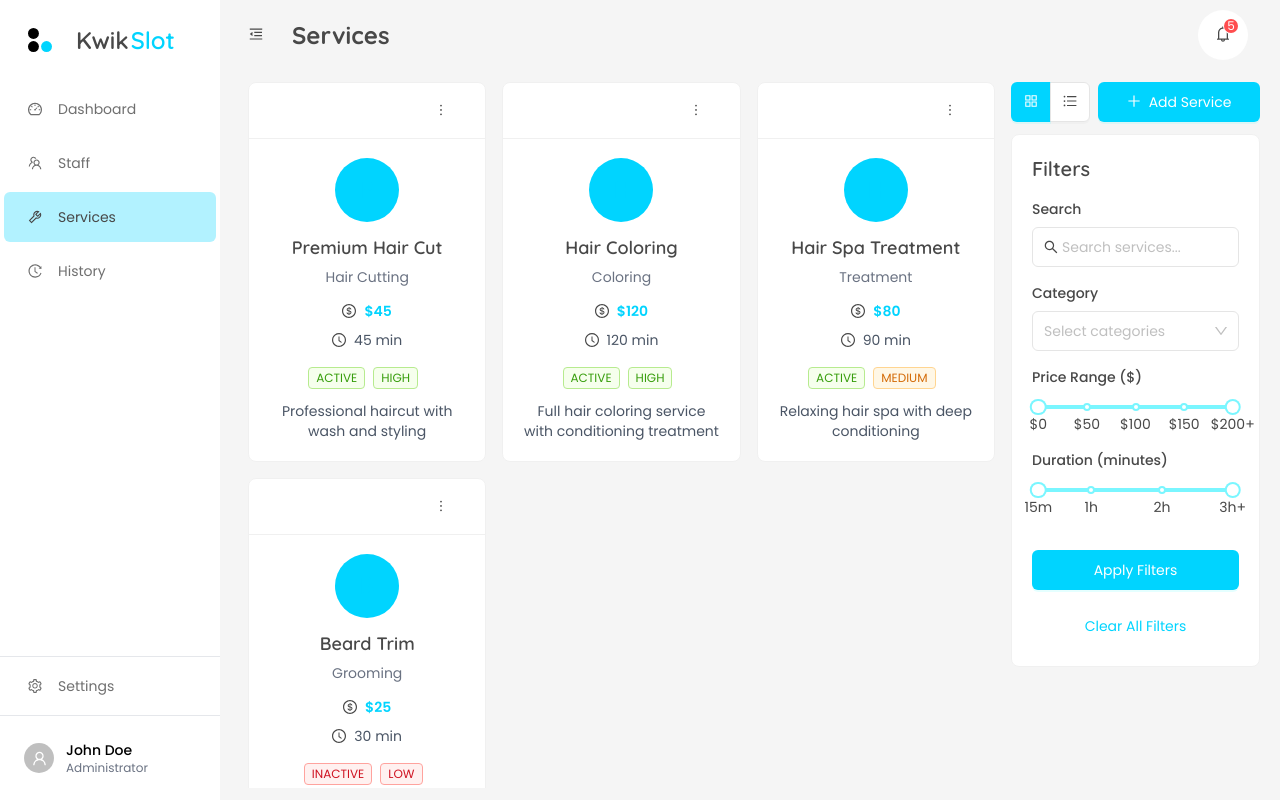
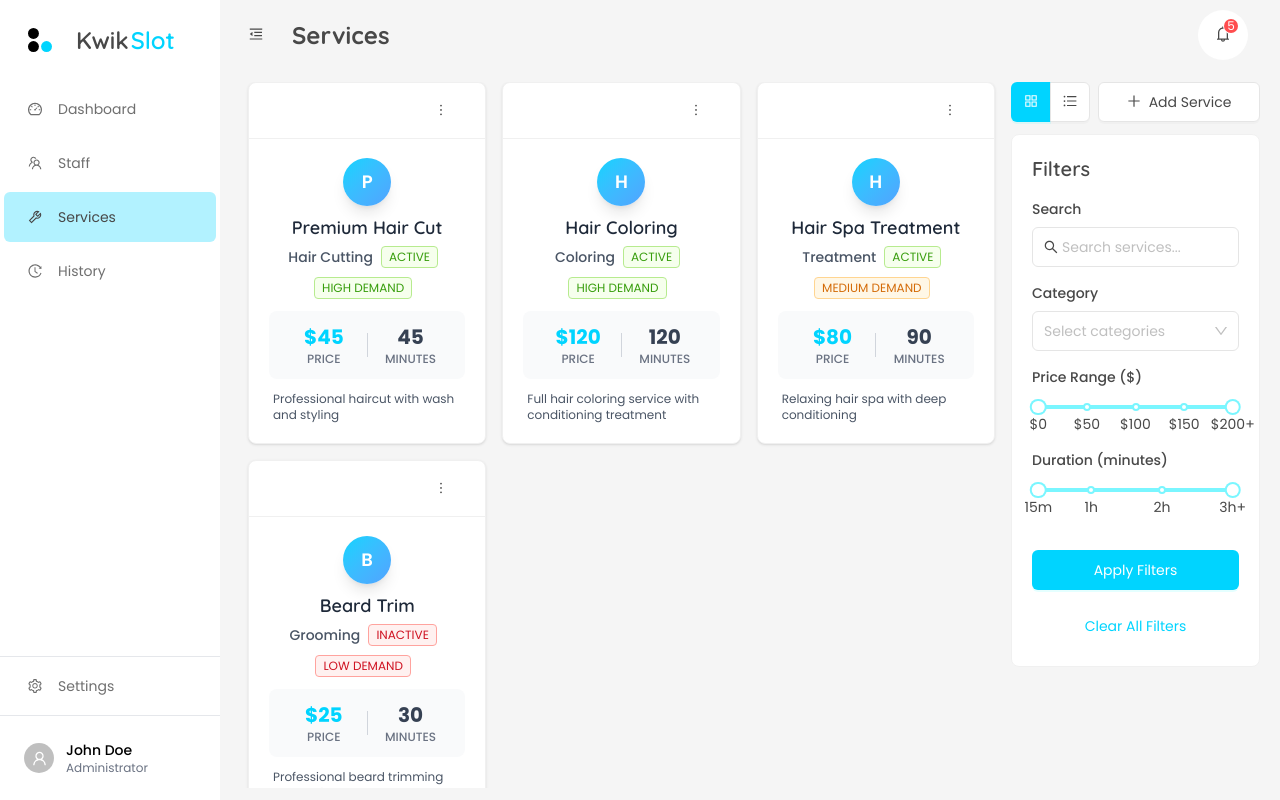
Before and after one commit to nectro/kwikslot_frontend, a Next.js app: page /services in a window 1280 px wide. Built offline with nearby package versions, Linux system fonts and the light colour scheme; what @ant-design/nextjs-registry would draw is missing.

Commit message:
add: basic setup for the cards display

```diff
--- a/src/app/services/page.tsx
+++ b/src/app/services/page.tsx
@@ -131,44 +131,52 @@ export default function ServicesPage() {
   const renderGridCard = (service: Service) => (
     <Card
       key={service.id}
-      className="h-full hover:shadow-md transition-shadow"
+      className="h-full hover:shadow-lg transition-all duration-200 border-0 shadow-sm"
       extra={
         <Dropdown menu={getActionMenu(service)} trigger={['click']}>
-          <Button type="text" icon={<MoreOutlined />} />
+          <Button type="text" icon={<MoreOutlined />} className="text-gray-400 hover:text-gray-600" />
         </Dropdown>
       }
     >
-      <div className="text-center">
-        <div className="w-16 h-16 mx-auto mb-3 bg-brand-primary bg-opacity-20 rounded-full flex items-center justify-center">
-          <span className="text-2xl text-brand-primary">
-            {service.name.charAt(0)}
-          </span>
+      <div className="flex flex-col h-full">
+        {/* Header Section */}
+        <div className="text-center mb-3">
+          <div className="w-12 h-12 mx-auto mb-2 bg-gradient-to-br from-brand-primary to-blue-400 rounded-full flex items-center justify-center shadow-lg">
+            <span className="text-lg text-white font-semibold">
+              {service.name.charAt(0)}
+            </span>
+          </div>
+          <h3 className="font-semibold text-lg mb-1 font-quicksand text-gray-800">{service.name}</h3>
+          <div className="flex items-center justify-center gap-2 mb-2">
+            <p className="text-sm text-gray-600 font-medium">{service.category}</p>
+            <Tag color={service.status === 'active' ? 'green' : 'red'} className="text-xs">
+              {service.status.toUpperCase()}
+            </Tag>
+          </div>
+          <Tag color={getPopularityColor(service.popularity)} className="text-xs mb-2">
+            {service.popularity.toUpperCase()} DEMAND
+          </Tag>
         </div>
 
-        <h3 className="font-semibold text-lg mb-1 font-quicksand">{service.name}</h3>
-        <p className="text-gray-500 mb-3">{service.category}</p>
-
-        <div className="space-y-2 mb-4">
-          <div className="flex items-center justify-center gap-2">
-            <DollarOutlined className="text-gray-400" />
-            <span className="font-semibold text-brand-primary">${service.price}</span>
-          </div>
-          <div className="flex items-center justify-center gap-2">
-            <ClockCircleOutlined className="text-gray-400" />
-            <span className="text-sm text-gray-600">{service.duration} min</span>
+        {/* Price and Duration Section */}
+        <div className="bg-gray-50 rounded-lg p-3 mb-3">
+          <div className="flex items-center justify-between">
+            <div className="text-center flex-1">
+              <div className="text-xl font-bold text-brand-primary">${service.price}</div>
+              <div className="text-xs text-gray-500 uppercase font-medium">Price</div>
+            </div>
+            <div className="w-px h-6 bg-gray-300"></div>
+            <div className="text-center flex-1">
+              <div className="text-xl font-bold text-gray-700">{service.duration}</div>
+              <div className="text-xs text-gray-500 uppercase font-medium">Minutes</div>
+            </div>
           </div>
         </div>
 
-        <div className="mb-3 space-x-2">
-          <Tag color={service.status === 'active' ? 'green' : 'red'}>
-            {service.status.toUpperCase()}
-          </Tag>
-          <Tag color={getPopularityColor(service.popularity)}>
-            {service.popularity.toUpperCase()}
-          </Tag>
+        {/* Description */}
+        <div className="flex-1 px-1">
+          <p className="text-xs text-gray-600 line-clamp-3">{service.description}</p>
         </div>
-
-        <p className="text-sm text-gray-600">{service.description}</p>
       </div>
     </Card>
   );
@@ -176,41 +184,50 @@ export default function ServicesPage() {
   const renderListCard = (service: Service) => (
     <Card
       key={service.id}
-      className="mb-4 hover:shadow-md transition-shadow"
+      className="mb-3 hover:shadow-lg transition-all duration-200 border-0 shadow-sm"
       extra={
         <Dropdown menu={getActionMenu(service)} trigger={['click']}>
-          <Button type="text" icon={<MoreOutlined />} />
+          <Button type="text" icon={<MoreOutlined />} className="text-gray-400 hover:text-gray-600" />
         </Dropdown>
       }
     >
-      <div className="flex items-start gap-4">
-        <div className="w-16 h-16 bg-brand-primary bg-opacity-20 rounded-full flex items-center justify-center flex-shrink-0">
-          <span className="text-xl text-brand-primary">
+      <div className="flex items-start gap-3">
+        {/* Service Icon */}
+        <div className="w-12 h-12 bg-gradient-to-br from-brand-primary to-blue-400 rounded-full flex items-center justify-center flex-shrink-0 shadow-lg">
+          <span className="text-lg text-white font-semibold">
             {service.name.charAt(0)}
           </span>
         </div>
 
-        <div className="flex-1">
+        {/* Main Content */}
+        <div className="flex-1 min-w-0">
+          {/* Header Row */}
           <div className="flex items-start justify-between mb-2">
-            <div>
-              <h3 className="font-semibold text-lg mb-1 font-quicksand">{service.name}</h3>
-              <p className="text-gray-500">{service.category}</p>
+            <div className="min-w-0 flex-1">
+              <h3 className="font-semibold text-lg mb-1 font-quicksand text-gray-800 truncate">{service.name}</h3>
+              <div className="flex items-center gap-2 flex-wrap">
+                <span className="text-sm text-gray-600 font-medium">{service.category}</span>
+                <div className="flex gap-1">
+                  <Tag color={service.status === 'active' ? 'green' : 'red'} className="text-xs">
+                    {service.status.toUpperCase()}
+                  </Tag>
+                  <Tag color={getPopularityColor(service.popularity)} className="text-xs">
+                    {service.popularity.toUpperCase()}
+                  </Tag>
+                </div>
+              </div>
             </div>
-            <div className="text-right">
-              <div className="font-semibold text-lg text-brand-primary">${service.price}</div>
-              <div className="text-sm text-gray-500">{service.duration} minutes</div>
+
+            {/* Price and Duration */}
+            <div className="bg-gray-50 rounded-lg p-2 ml-3 text-center min-w-0">
+              <div className="text-lg font-bold text-brand-primary">${service.price}</div>
+              <div className="text-xs text-gray-500">{service.duration} min</div>
             </div>
           </div>
 
-          <p className="text-gray-600 mb-3">{service.description}</p>
-
-          <div className="flex items-center gap-2">
-            <Tag color={service.status === 'active' ? 'green' : 'red'}>
-              {service.status.toUpperCase()}
-            </Tag>
-            <Tag color={getPopularityColor(service.popularity)}>
-              {service.popularity.toUpperCase()} DEMAND
-            </Tag>
+          {/* Description */}
+          <div className="bg-gray-50 rounded-lg p-2">
+            <p className="text-gray-600 text-sm leading-relaxed">{service.description}</p>
           </div>
         </div>
       </div>
@@ -254,7 +271,6 @@ export default function ServicesPage() {
                 />
               </Space.Compact>
               <Button
-                type="primary"
                 icon={<PlusOutlined />}
                 className='flex-1'
                 onClick={handleAdd}
--- a/src/app/staff/page.tsx
+++ b/src/app/staff/page.tsx
@@ -2,7 +2,7 @@
 
 import { useState } from 'react';
 import { Card, Row, Col, Button, Avatar, Tag, Space, Dropdown, Modal, Form, Input, Select } from 'antd';
-import { PlusOutlined, AppstoreOutlined, UnorderedListOutlined, MoreOutlined, EditOutlined, DeleteOutlined, PhoneOutlined, MailOutlined } from '@ant-design/icons';
+import { PlusOutlined, AppstoreOutlined, UnorderedListOutlined, MoreOutlined, EditOutlined, DeleteOutlined, PhoneOutlined, MailOutlined, UserOutlined } from '@ant-design/icons';
 import StaffFilters from '@/components/staff/StaffFilters';
 
 interface Staff {
@@ -113,43 +113,53 @@ export default function StaffPage() {
   const renderGridCard = (staffMember: Staff) => (
     <Card
       key={staffMember.id}
-      className="h-full hover:shadow-md transition-shadow"
+      className="h-full hover:shadow-lg transition-all duration-200 border-0 shadow-sm"
       extra={
         <Dropdown menu={getActionMenu(staffMember)} trigger={['click']}>
-          <Button type="text" icon={<MoreOutlined />} />
+          <Button type="text" icon={<MoreOutlined />} className="text-gray-400 hover:text-gray-600" />
         </Dropdown>
       }
     >
-      <div className="text-center">
-        <Avatar size={64} className="mb-3 bg-brand-primary bg-opacity-20 text-brand-primary">
+      <div className="flex flex-col h-full">
+        {/* Header Section */}
+        <div className="text-center mb-3">
+          <Avatar size={56} className="mb-2 bg-gradient-to-br from-brand-primary to-blue-400 text-white font-semibold shadow-lg">
             {staffMember.name.split(' ').map(n => n[0]).join('')}
           </Avatar>
-        <h3 className="font-semibold text-lg mb-1 font-quicksand">{staffMember.name}</h3>
-        <p className="text-gray-500 mb-3">{staffMember.role}</p>
-
-        <div className="space-y-2 mb-4">
-          <div className="text-sm text-gray-600">
-            <MailOutlined className="mr-2" />
-            {staffMember.email}
+          <h3 className="font-semibold text-lg mb-1 font-quicksand text-gray-800">{staffMember.name}</h3>
+          <div className="flex items-center justify-center gap-2 mb-2">
+            <span className="text-sm text-gray-600 font-medium">{staffMember.role}</span>
+            <Tag color={staffMember.status === 'active' ? 'green' : 'red'} className="text-xs">
+              {staffMember.status.toUpperCase()}
+            </Tag>
           </div>
-          <div className="text-sm text-gray-600">
-            <PhoneOutlined className="mr-2" />
-            {staffMember.phone}
+          <div className="text-xs text-gray-500 bg-gray-50 rounded px-2 py-1 inline-block">
+            {staffMember.experience}
           </div>
         </div>
 
-        <div className="mb-3">
-          <Tag color={staffMember.status === 'active' ? 'green' : 'red'}>
-            {staffMember.status.toUpperCase()}
-          </Tag>
+        {/* Contact Info */}
+        <div className="bg-gray-50 rounded-lg p-2 mb-3 space-y-1">
+          <div className="flex items-center text-xs text-gray-600">
+            <MailOutlined className="mr-1 text-brand-primary text-xs" />
+            <span className="truncate">{staffMember.email}</span>
+          </div>
+          <div className="flex items-center text-xs text-gray-600">
+            <PhoneOutlined className="mr-1 text-brand-primary text-xs" />
+            <span>{staffMember.phone}</span>
+          </div>
         </div>
 
-        <div className="space-y-1">
+        {/* Specialties */}
+        <div className="flex-1">
+          <div className="text-xs font-medium text-gray-700 mb-1">Specialties</div>
+          <div className="flex flex-wrap gap-1">
             {staffMember.specialties.map(specialty => (
-            <Tag key={specialty} color="blue" className="mb-1">
+              <Tag key={specialty} color="blue" className="text-xs mb-1 px-1 py-0">
                 {specialty}
               </Tag>
             ))}
+          </div>
         </div>
       </div>
     </Card>
@@ -158,53 +168,66 @@ export default function StaffPage() {
   const renderListCard = (staffMember: Staff) => (
     <Card
       key={staffMember.id}
-      className="mb-4 hover:shadow-md transition-shadow"
+      className="mb-3 hover:shadow-lg transition-all duration-200 border-0 shadow-sm"
       extra={
         <Dropdown menu={getActionMenu(staffMember)} trigger={['click']}>
-          <Button type="text" icon={<MoreOutlined />} />
+          <Button type="text" icon={<MoreOutlined />} className="text-gray-400 hover:text-gray-600" />
         </Dropdown>
       }
     >
-      <div className="flex items-center gap-4">
-        <Avatar size={56} className="bg-brand-primary bg-opacity-20 text-brand-primary">
+      <div className="flex items-start gap-3">
+        {/* Avatar */}
+        <Avatar size={48} className="bg-gradient-to-br from-brand-primary to-blue-400 text-white font-semibold shadow-lg flex-shrink-0">
           {staffMember.name.split(' ').map(n => n[0]).join('')}
         </Avatar>
 
-        <div className="flex-1">
-          <div className="flex items-start justify-between">
-            <div>
-              <h3 className="font-semibold text-lg mb-1 font-quicksand">{staffMember.name}</h3>
-              <p className="text-gray-500 mb-2">{staffMember.role}</p>
-            </div>
-            <Tag color={staffMember.status === 'active' ? 'green' : 'red'}>
+        {/* Main Content */}
+        <div className="flex-1 min-w-0">
+          {/* Header Row */}
+          <div className="flex items-start justify-between mb-2">
+            <div className="min-w-0 flex-1">
+              <h3 className="font-semibold text-lg mb-1 font-quicksand text-gray-800 truncate">{staffMember.name}</h3>
+              <div className="flex items-center gap-2 flex-wrap">
+                <span className="text-sm text-gray-600 font-medium">{staffMember.role}</span>
+                <Tag color={staffMember.status === 'active' ? 'green' : 'red'} className="text-xs">
                   {staffMember.status.toUpperCase()}
                 </Tag>
-          </div>
-
-          <div className="grid grid-cols-2 gap-4 mb-3">
-            <div>
-              <div className="text-sm text-gray-600 mb-1">
-                <MailOutlined className="mr-2" />
-                {staffMember.email}
-              </div>
-              <div className="text-sm text-gray-600">
-                <PhoneOutlined className="mr-2" />
-                {staffMember.phone}
-              </div>
-            </div>
-            <div>
-              <div className="text-sm text-gray-600 mb-1">
-                Experience: {staffMember.experience}
+                <span className="text-xs text-gray-500 bg-gray-100 rounded px-2 py-0.5">
+                  {staffMember.experience}
+                </span>
               </div>
             </div>
           </div>
 
+          {/* Contact Info Grid */}
+          <div className="grid grid-cols-1 md:grid-cols-2 gap-2 mb-2">
+            <div className="bg-gray-50 rounded-lg p-2">
+              <div className="flex items-center text-xs text-gray-600 mb-1">
+                <MailOutlined className="mr-1 text-brand-primary text-xs" />
+                <span className="truncate">{staffMember.email}</span>
+              </div>
+              <div className="flex items-center text-xs text-gray-600">
+                <PhoneOutlined className="mr-1 text-brand-primary text-xs" />
+                <span>{staffMember.phone}</span>
+              </div>
+            </div>
+
+            {/* Specialties */}
+            <div className="bg-gray-50 rounded-lg p-2">
+              <div className="text-xs font-medium text-gray-700 mb-1">Specialties</div>
               <div className="flex flex-wrap gap-1">
-            {staffMember.specialties.map(specialty => (
-              <Tag key={specialty} color="blue">
+                {staffMember.specialties.slice(0, 3).map(specialty => (
+                  <Tag key={specialty} color="blue" className="text-xs px-1 py-0">
                     {specialty}
                   </Tag>
                 ))}
+                {staffMember.specialties.length > 3 && (
+                  <Tag className="text-xs px-1 py-0">
+                    +{staffMember.specialties.length - 3} more
+                  </Tag>
+                )}
+              </div>
+            </div>
           </div>
         </div>
       </div>
@@ -248,7 +271,6 @@ export default function StaffPage() {
                 />
               </Space.Compact>
               <Button
-                type="primary"
                 icon={<PlusOutlined />}
                 className='flex-1'
                 onClick={handleAdd}
```
Lines whose indentation alone changed are shown as unchanged.
